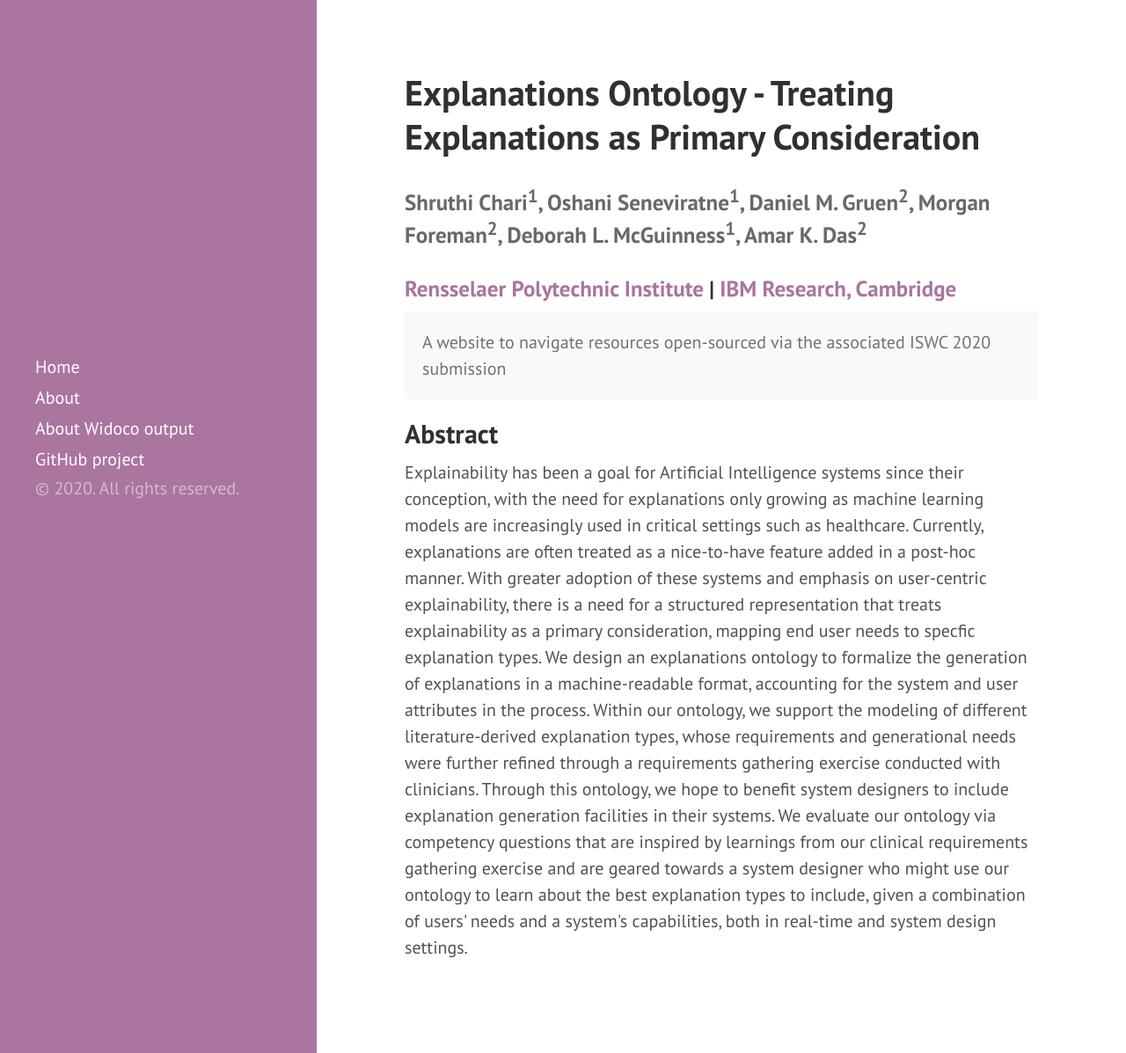
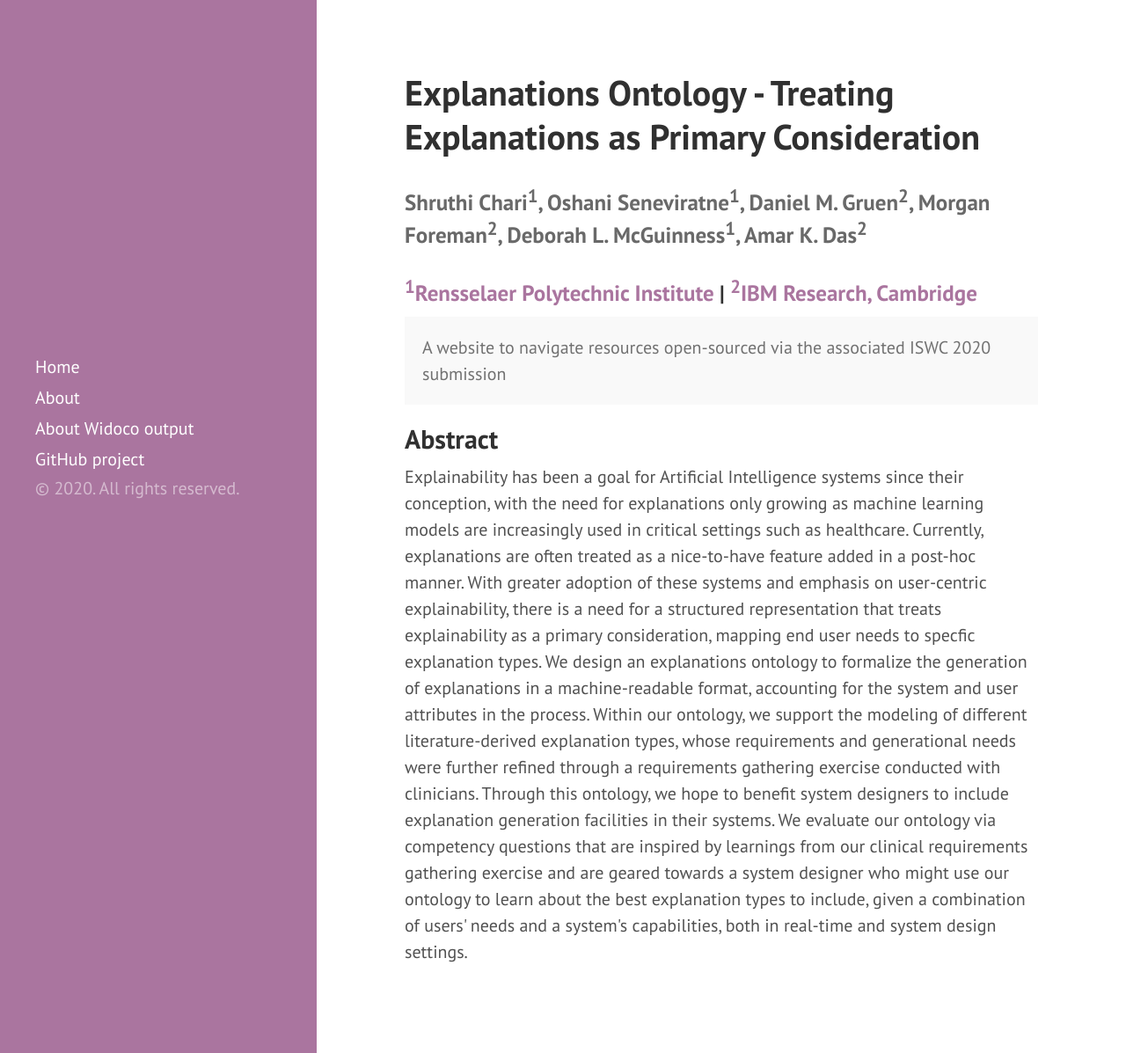
Before and after one commit to tetherless-world/explanation-ontology, a Jekyll site: the page built from index.html, in a window 1280 px wide and 1197 px high. Shown: the whole window at 88% size. Built offline with Jekyll 4.4.1, drawn with Linux system fonts in a browser that asks for light colours; Markdown is read by kramdown in place of the engine named in the settings; the list of posts is cut into pages by our own code.

Commit message:
Update index.html

```diff
--- a/index.html
+++ b/index.html
@@ -5,7 +5,7 @@
 
 <h1 class="page-title">Explanations Ontology - Treating Explanations as Primary Consideration</h1>
 <h3 style="color:dimgrey;">Shruthi Chari<sup>1</sup>, Oshani Seneviratne<sup>1</sup>, Daniel M. Gruen<sup>2</sup>, Morgan Foreman<sup>2</sup>, Deborah L. McGuinness<sup>1</sup>, Amar K. Das<sup>2</sup></h3>
-<h3><a href="https://www.rpi.edu/">Rensselaer Polytechnic Institute</a> | <a href="https://www.research.ibm.com/labs/cambridge/">IBM Research, Cambridge</a></h3>
+<h3><a href="https://www.rpi.edu/"><sup>1</sup>Rensselaer Polytechnic Institute</a> | <a href="https://www.research.ibm.com/labs/cambridge/"><sup>2</sup>IBM Research, Cambridge</a></h3>
 <p class="message">A website to navigate resources open-sourced via the associated ISWC 2020 submission</p>
 <article class="mb-5" id="abstract">
 <content>
```
